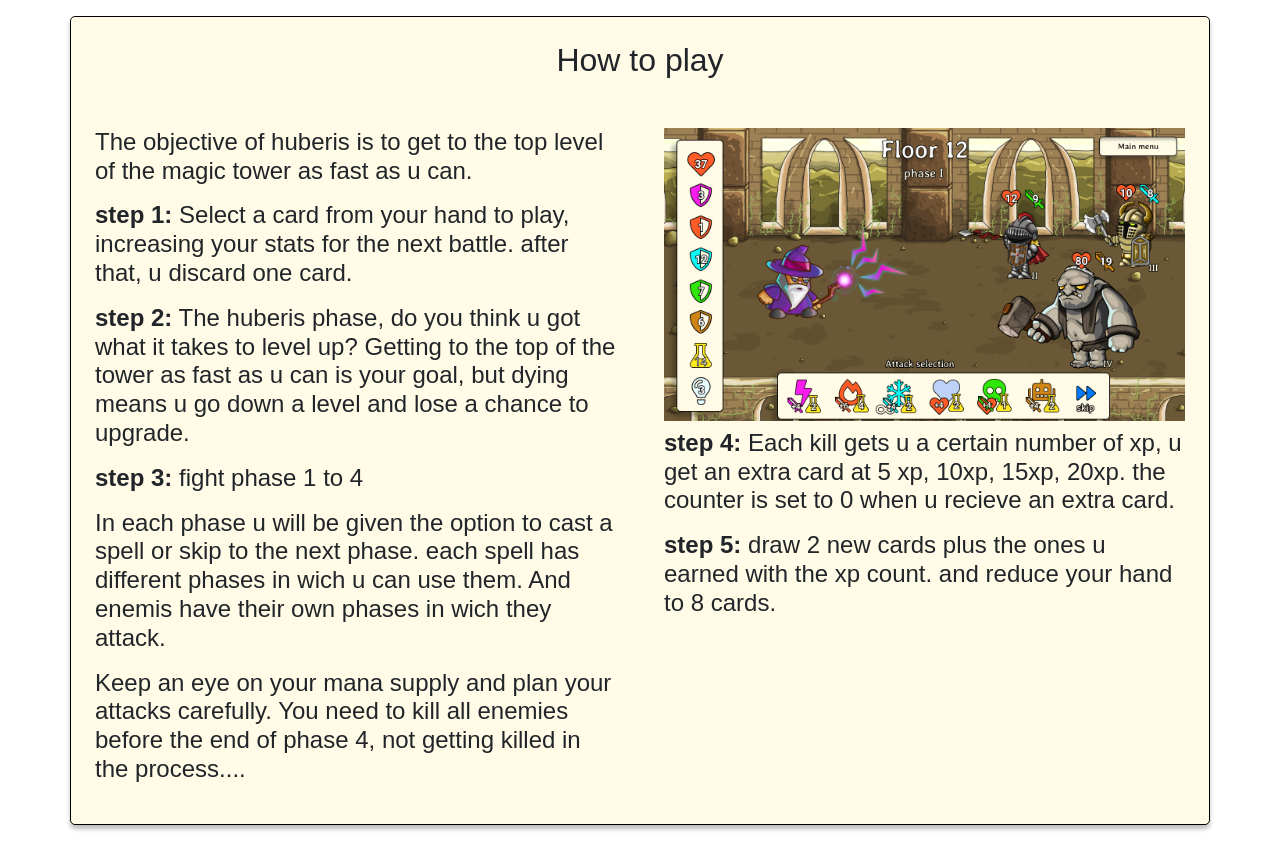
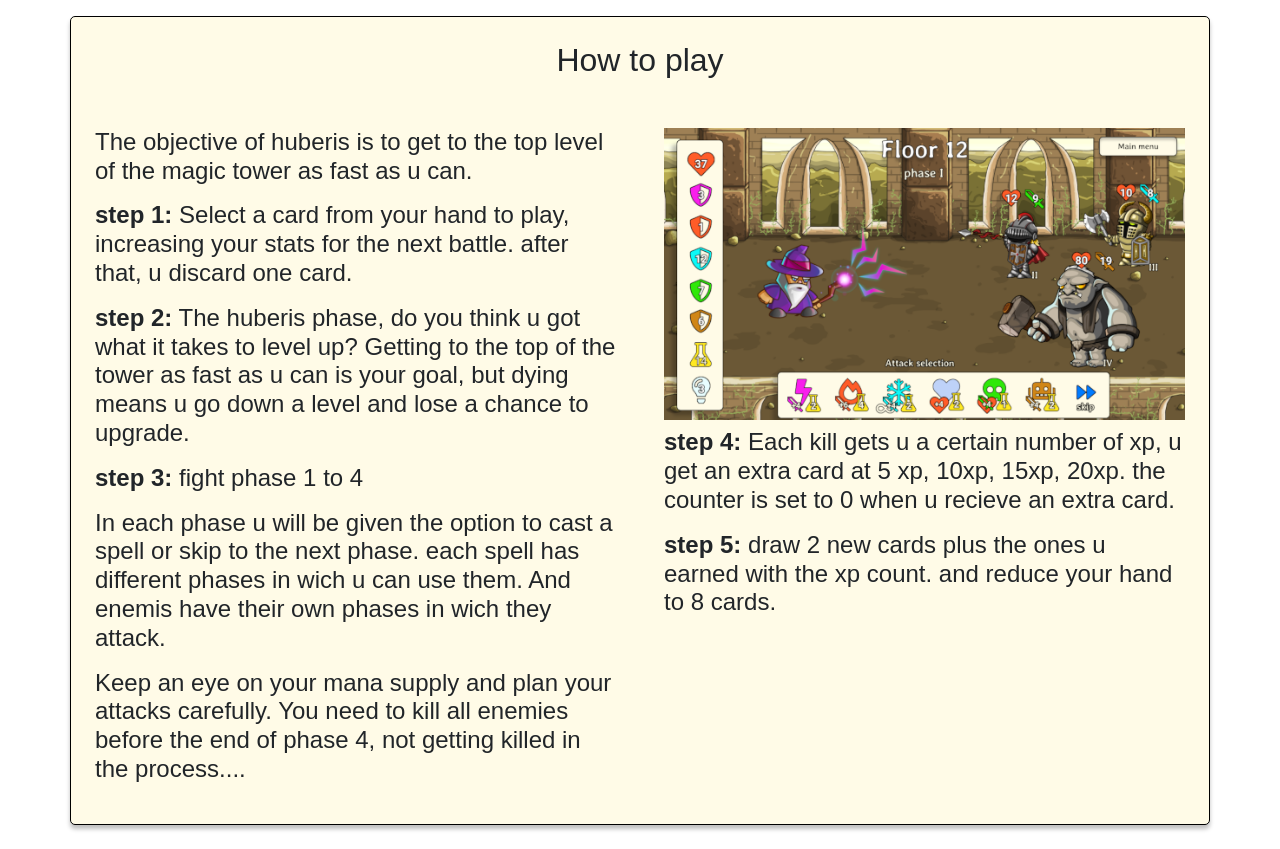
Before and after one commit to JorisPaarde/Hubris, a Django app: page /how-to-play/ in a window 1280 px wide. Shown: the part 117-966 px from the top of the page. Run offline with Django 3.2, Linux system fonts and the light colour scheme; some web fonts are replaced.

Commit message:
Adjusted preview image

```diff
--- a/home/templates/how-to-play/how-to-play.html
+++ b/home/templates/how-to-play/how-to-play.html
@@ -34,7 +34,7 @@
         <div class="col-12 col-lg-6 p-4">
             <div class="row mb-2">
                 <div class="col-12">
-                    <img src="{{ MEDIA_URL }}screenshot_2668_1500.png" width="100%" alt="game preview" srcset="">
+                    <img src="{{ MEDIA_URL }}screenshot_600_337.png" width="100%" alt="game preview">
                 </div>
             </div>
             <p class="h4 mb-3"><b>step 4:</b> Each kill gets u a certain number of xp, u get an extra card at 5 xp,
@@ -46,11 +46,11 @@
     </div>
     <div class="row m-4 d-block d-lg-none d-flex justify-content-center">
         <div class="col-12 col-md-4">
-             <div class="d-grid gap-2">
-            <a class="button text-center" href="{% url 'home:main_menu' %}">
-                <h2 class="m-1">Main menu</h2>
-            </a>
-        </div>
+            <div class="d-grid gap-2">
+                <a class="button text-center" href="{% url 'home:main_menu' %}">
+                    <h2 class="m-1">Main menu</h2>
+                </a>
+            </div>
         </div>
     </div>
 </div>
```
Also changed, not shown: media/screenshot_2668_1500.png (deleted), media/screenshot_600_337.png (added).
